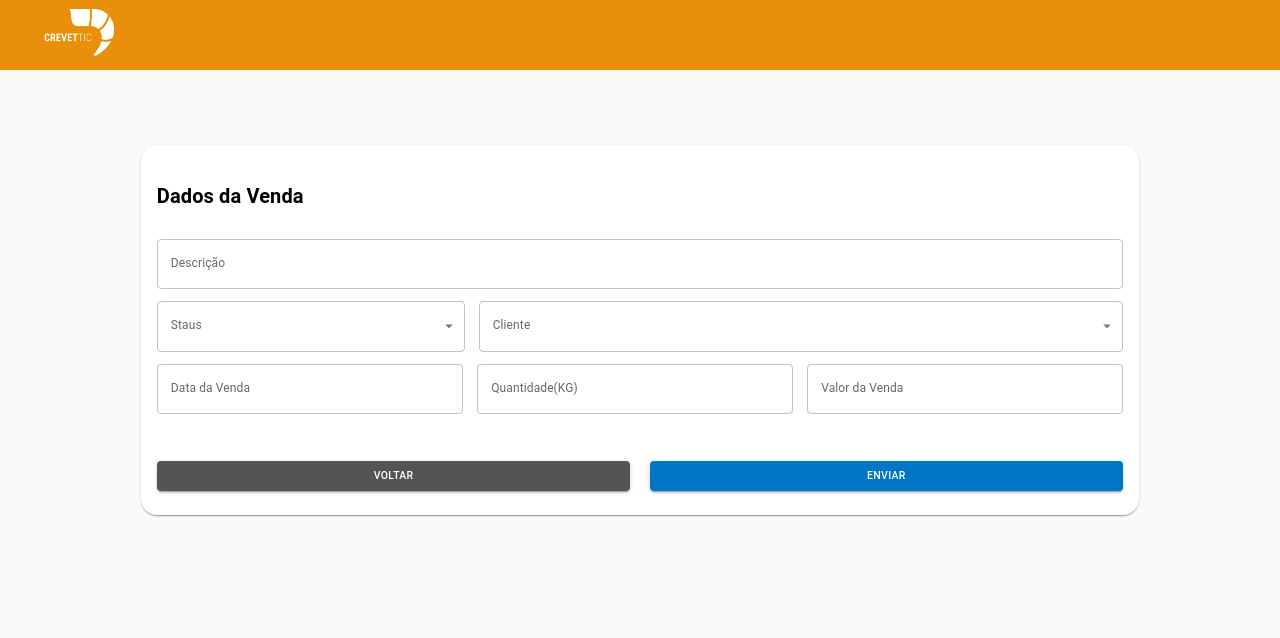
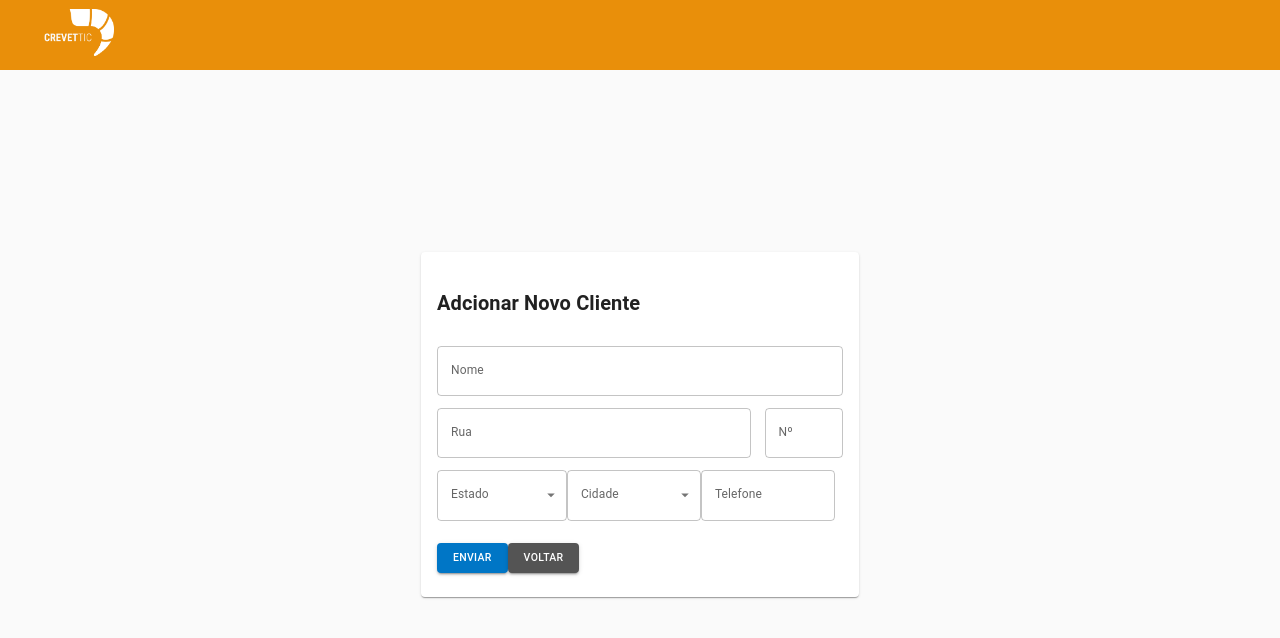
Before and after one commit to JosediO/Crevettic-, a React (Create React App) app: page / in a window 1280 px wide. Shown: the top 638 px of the page. Built offline with nearby package versions, Linux system fonts and the light colour scheme.

Commit message:
New service

```diff
--- a/package.json
+++ b/package.json
@@ -9,10 +9,12 @@
     "@emotion/styled": "^11.10.6",
     "@mui/lab": "^5.0.0-alpha.123",
     "@mui/material": "^5.11.13",
+    "@mui/x-date-pickers": "^6.0.2",
     "@reduxjs/toolkit": "^1.9.3",
     "@testing-library/jest-dom": "^5.16.5",
     "@testing-library/react": "^13.4.0",
     "@testing-library/user-event": "^13.5.0",
+    "dayjs": "^1.11.7",
     "formik": "^2.2.9",
     "formik-material-ui": "^4.0.0-alpha.2",
     "formik-mui-lab": "^1.0.0",
--- a/src/App.js
+++ b/src/App.js
@@ -1,13 +1,15 @@
 import * as React from "react";
 import Header from "./Components/Layout/Header/Header";
-import Formulario from "./Components/Formulario/Formulario";
+// import Formulario from "./Components/Formulario/Formulario";
 import "./App.css";
+import NovoFornecedor from "./Components/Formulario/NovoFornecedor";
 
 function App() {
   return (
     <div>
       <Header />
-      <Formulario />
+      {/* <Formulario /> */}
+      <NovoFornecedor />
     </div>
   );
 }
--- a/src/Components/Formulario/Formulario.js
+++ b/src/Components/Formulario/Formulario.js
@@ -8,6 +8,7 @@ import {
   CardContent,
   MenuItem,
 } from "@mui/material";
+
 import "./Formulario.css";
 
 const Formulario = () => {
@@ -28,22 +29,26 @@ const Formulario = () => {
             validate={(values) => {
               const errors = {};
               if (!values.description) {
-                errors.description = "Descrição é obrigatória";
+                errors.description = "A descrição é obrigatória";
               }
               if (!values.status) {
-                errors.status = "Status obrigatório";
+                errors.status = "O Status é obrigatório";
               }
               if (!values.client) {
-                errors.client = "Cliente obrigatório";
+                errors.client = "O Cliente é obrigatório";
               }
               if (!values.dateOfsell) {
-                errors.dateOfsell = "Data da venda é obrigatório";
+                errors.dateOfsell = "A Data da venda é obrigatório";
               }
               if (!values.weight) {
-                errors.weight = "Peso é obrigatório";
+                errors.weight = "O Peso é obrigatório";
+              } else if (values.weight < 0) {
+                errors.weight = "O Peso é invalido";
               }
               if (!values.budget) {
-                errors.budget = "Valor da venda é obrigatório";
+                errors.budget = "O Valor da venda é obrigatório";
+              } else if (values.budget <= 0) {
+                errors.budget = "O Valor é invalido";
               }
               return errors;
             }}
@@ -83,6 +88,7 @@ const Formulario = () => {
                       >
                         <MenuItem value={10}>Concluido</MenuItem>
                         <MenuItem value={20}>Incompleto</MenuItem>
+                        <TextField></TextField>
                       </TextField>
                     )}
                   </Field>
--- /dev/null
+++ b/src/Components/Formulario/NovoFornecedor.css
@@ -0,0 +1,18 @@
+.containerCard {
+  width: 100%;
+  height: 88.6vh;
+  display: flex;
+  align-items: center;
+  justify-content: center;
+  background-color: #fafafa;
+}
+
+.title {
+  font-size: 20px;
+  font-weight: bold;
+}
+.line2 {
+  display: flex;
+  justify-content: space-between;
+  gap: 14px;
+}
--- /dev/null
+++ b/src/Components/Formulario/NovoFornecedor.js
@@ -0,0 +1,206 @@
+import React from "react";
+import "./NovoFornecedor.css";
+import { Formik, Form, Field } from "formik";
+import {
+  TextField,
+  Button,
+  Box,
+  Card,
+  CardContent,
+  MenuItem,
+} from "@mui/material";
+
+function NovoFornecedor() {
+  return (
+    <div>
+      <Box className="containerCard">
+        <Card>
+          <CardContent>
+            <p className="title">Adcionar Novo Cliente</p>
+            <Formik
+              initialValues={{
+                name: "",
+                street: "",
+                number: "",
+                state: "",
+                city: "",
+                phone: "",
+              }}
+              validate={(values) => {
+                const errors = {};
+                if (!values.name) {
+                  errors.name = "O nome é obrigatório";
+                }
+                if (!values.street) {
+                  errors.street = "A rua é obrigatória";
+                }
+                if (!values.number) {
+                  errors.number = "O Nª é obrigatório";
+                }
+                if (!values.state) {
+                  errors.state = "O estado é obrigatório";
+                }
+                if (!values.city) {
+                  errors.city = "A cidade é obrigatória";
+                }
+                if (!values.phone) {
+                  errors.budget = "O telefone é obrigatório";
+                } else if (
+                  values.phone.length <= 0 &&
+                  values.phone.length === 11
+                ) {
+                  errors.budget = "O telefone é invalido";
+                }
+                return errors;
+              }}
+              onSubmit={(values) => {
+                console.log(values);
+              }}
+            >
+              {({ errors, touched }) => (
+                <Form>
+                  <Field name="name">
+                    {({ field }) => (
+                      <TextField
+                        {...field}
+                        label="Nome"
+                        variant="outlined"
+                        margin="dense"
+                        autoComplete="off"
+                        fullWidth
+                        error={touched.name && Boolean(errors.name)}
+                        helperText={touched.name && errors.name}
+                      />
+                    )}
+                  </Field>
+                  <br />
+                  <div className="line2">
+                    <Field name="street">
+                      {({ field }) => (
+                        <TextField
+                          sx={{ width: "80%" }}
+                          {...field}
+                          label="Rua"
+                          margin="dense"
+                          variant="outlined"
+                          error={touched.street && Boolean(errors.street)}
+                          helperText={touched.street && errors.street}
+                        />
+                      )}
+                    </Field>
+                    <Field name="number">
+                      {({ field }) => (
+                        <TextField
+                          sx={{ width: "20%" }}
+                          {...field}
+                          label="Nº"
+                          margin="dense"
+                          variant="outlined"
+                          error={touched.number && Boolean(errors.number)}
+                          helperText={touched.number && errors.number}
+                        />
+                      )}
+                    </Field>
+                  </div>
+                  <div className="line3">
+                    <Field name="state">
+                      {({ field }) => (
+                        <TextField
+                          sx={{ width: "32%" }}
+                          {...field}
+                          select
+                          label="Estado"
+                          margin="dense"
+                          variant="outlined"
+                          error={touched.state && Boolean(errors.state)}
+                          helperText={touched.state && errors.state}
+                        >
+                          <MenuItem>Acre</MenuItem>
+                          <MenuItem>Alagoas</MenuItem>
+                          <MenuItem>Amapá</MenuItem>
+                          <MenuItem>Amazonas</MenuItem>
+                          <MenuItem>Bahia</MenuItem>
+                          <MenuItem>Ceará</MenuItem>
+                          <MenuItem>Destrito Federal</MenuItem>
+                          <MenuItem>Espirito Santo</MenuItem>
+                          <MenuItem>Goiás</MenuItem>
+                          <MenuItem>Maranhão</MenuItem>
+                          <MenuItem>Mato Grosso</MenuItem>
+                          <MenuItem>Mato Grosso do Sul</MenuItem>
+                          <MenuItem>Minas Gerais</MenuItem>
+                          <MenuItem>Pará</MenuItem>
+                          <MenuItem>Paraíba</MenuItem>
+                          <MenuItem>Paraná</MenuItem>
+                          <MenuItem>Pernanbuco</MenuItem>
+                          <MenuItem>Piauí</MenuItem>
+                          <MenuItem>Rio de Janeiro</MenuItem>
+                          <MenuItem>Rio Grande do Norte</MenuItem>
+                          <MenuItem>Rio Grande do Sul</MenuItem>
+                          <MenuItem>Rondônia</MenuItem>
+                          <MenuItem>Roraima</MenuItem>
+                          <MenuItem>Santa Catarina</MenuItem>
+                          <MenuItem>São Paulo</MenuItem>
+                          <MenuItem>Sergipe</MenuItem>
+                          <MenuItem>Tocantins</MenuItem>
+                        </TextField>
+                      )}
+                    </Field>
+                    <Field name="city">
+                      {({ field }) => (
+                        <TextField
+                          sx={{ width: "33%" }}
+                          {...field}
+                          select
+                          label="Cidade"
+                          margin="dense"
+                          variant="outlined"
+                          error={touched.city && Boolean(errors.city)}
+                          helperText={touched.city && errors.city}
+                        />
+                      )}
+                    </Field>
+                    <Field name="phone">
+                      {({ field }) => (
+                        <TextField
+                          sx={{ width: "33%" }}
+                          {...field}
+                          label="Telefone"
+                          number
+                          autoComplete="off"
+                          margin="dense"
+                          variant="outlined"
+                          error={touched.phone && Boolean(errors.phone)}
+                          helperText={touched.phone && errors.phone}
+                        />
+                      )}
+                    </Field>
+                  </div>
+                  <br />
+                  <div className="btnInputs">
+                    <Button
+                      className="btn"
+                      type="submit"
+                      variant="contained"
+                      color="primary"
+                    >
+                      Enviar
+                    </Button>
+                    <Button
+                      className="btn"
+                      variant="contained"
+                      color="secondary"
+                    >
+                      Voltar
+                    </Button>
+                  </div>
+                </Form>
+              )}
+            </Formik>
+          </CardContent>
+        </Card>
+      </Box>
+    </div>
+  );
+}
+
+export default NovoFornecedor;
```
Also changed, not shown: 1 other file (tests, documents, lock files or other folders).
